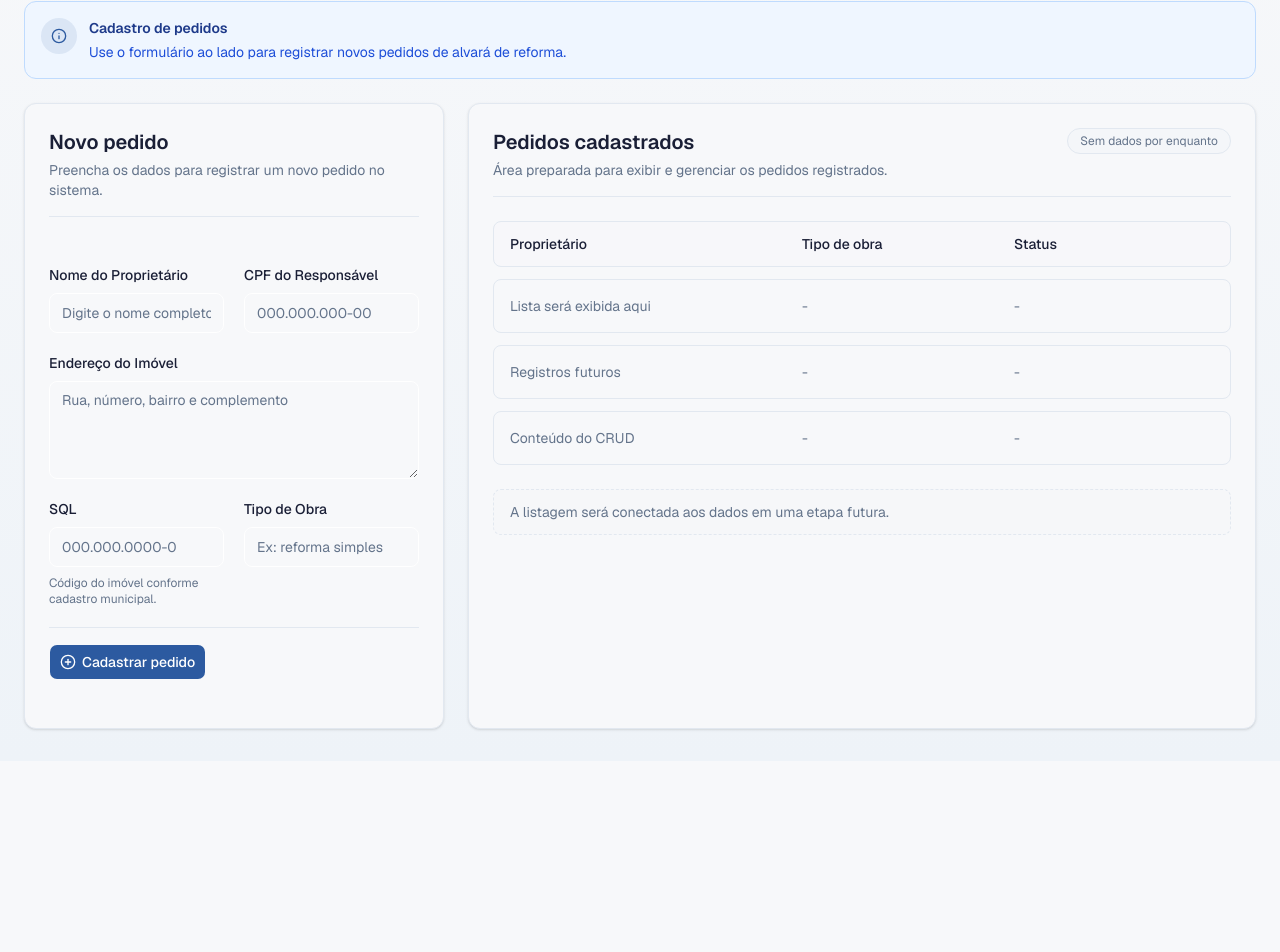
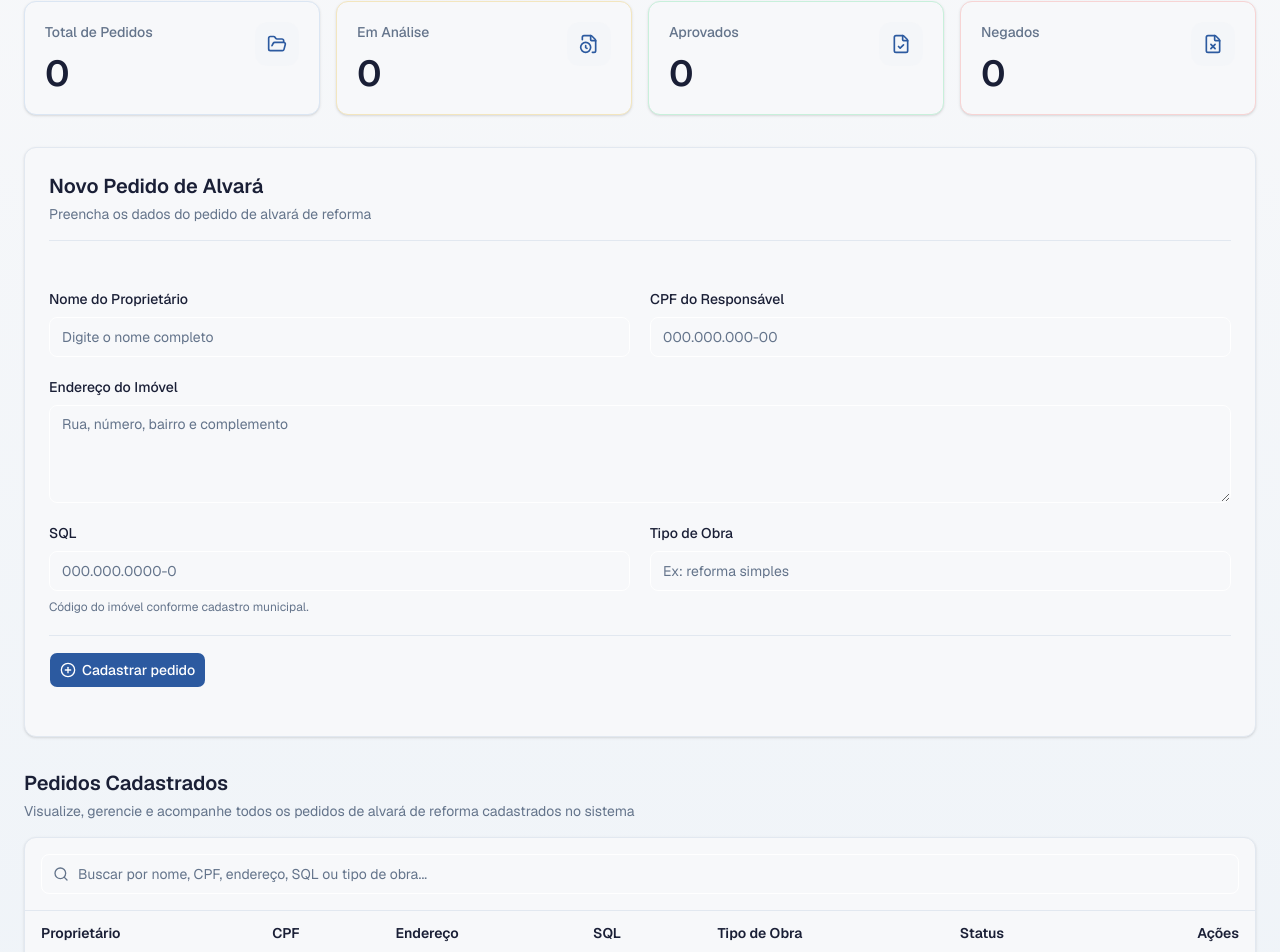
Before and after one commit to Breqsz/teste-tecnico, a Next.js app: page / in a window 1280 px wide. Shown: the part 124-1076 px from the top of the page. Before the commit the page ends 885 px from the top, so only its background shows below. Built offline with nearby package versions, Linux system fonts and the light colour scheme.

Commit message:
Formulario fix

```diff
--- a/app/page.tsx
+++ b/app/page.tsx
@@ -1,5 +1,40 @@
+import { Input } from "@/components/ui/input"
 import { RequestForm } from "@/components/request-form"
-import { Building2, Info } from "lucide-react"
+import {
+  Building2,
+  FileCheck,
+  FileClock,
+  FileX,
+  FolderOpen,
+  Search,
+} from "lucide-react"
+
+const stats = [
+  {
+    title: "Total de Pedidos",
+    value: 0,
+    icon: FolderOpen,
+    className: "border-[#dbe6f3]",
+  },
+  {
+    title: "Em Análise",
+    value: 0,
+    icon: FileClock,
+    className: "border-[#f3e6bf] bg-[#fffaf0]",
+  },
+  {
+    title: "Aprovados",
+    value: 0,
+    icon: FileCheck,
+    className: "border-[#c8f0db] bg-[#f5fdf8]",
+  },
+  {
+    title: "Negados",
+    value: 0,
+    icon: FileX,
+    className: "border-[#f7d4d4] bg-[#fff8f8]",
+  },
+]
 
 export default function Page() {
   return (
@@ -21,83 +56,102 @@ export default function Page() {
       </header>
 
       <main className="mx-auto max-w-7xl px-6 py-8">
-        <div className="mb-6 rounded-xl border border-[#bfdbfe] bg-[#eff6ff] p-4">
-          <div className="flex gap-3">
-            <div className="flex size-9 shrink-0 items-center justify-center rounded-full bg-primary/10">
-              <Info className="size-4 text-primary" />
+        <section className="mb-8 grid gap-4 md:grid-cols-2 xl:grid-cols-4">
+          {stats.map((stat) => {
+            const Icon = stat.icon
+
+            return (
+              <div
+                key={stat.title}
+                className={`rounded-xl border bg-background p-5 shadow-sm ${stat.className}`}
+              >
+                <div className="flex items-start justify-between gap-4">
+                  <div>
+                    <p className="text-sm font-medium text-muted-foreground">
+                      {stat.title}
+                    </p>
+                    <p className="mt-3 text-4xl font-semibold tracking-tight">
+                      {stat.value}
+                    </p>
                   </div>
-            <div>
-              <h2 className="text-sm font-semibold text-[#1e3a8a]">
-                Cadastro de pedidos
-              </h2>
-              <p className="mt-1 text-sm text-[#1d4ed8]">
-                Use o formulário ao lado para registrar novos pedidos de alvará
-                de reforma.
-              </p>
+                  <div className="flex size-11 items-center justify-center rounded-xl bg-muted/60 text-primary">
+                    <Icon className="size-5" />
                   </div>
                 </div>
               </div>
+            )
+          })}
+        </section>
 
-        <section className="grid gap-6 lg:grid-cols-[420px_minmax(0,1fr)]">
-          <div className="rounded-xl border bg-background p-6 shadow-sm">
+        <section className="rounded-xl border bg-background p-6 shadow-sm">
           <div className="mb-6 border-b pb-4">
-              <h2 className="text-xl font-semibold">Novo pedido</h2>
+            <h2>Novo Pedido de Alvará</h2>
             <p className="mt-1 text-sm text-muted-foreground">
-                Preencha os dados para registrar um novo pedido no sistema.
+              Preencha os dados do pedido de alvará de reforma
             </p>
           </div>
 
           <RequestForm />
-          </div>
+        </section>
 
-          <div className="rounded-xl border bg-background p-6 shadow-sm">
-            <div className="flex items-start justify-between gap-4 border-b pb-4">
-              <div>
-                <h2 className="text-xl font-semibold">Pedidos cadastrados</h2>
+        <section className="mt-8">
+          <div className="mb-4">
+            <h2>Pedidos Cadastrados</h2>
             <p className="mt-1 text-sm text-muted-foreground">
-                  Área preparada para exibir e gerenciar os pedidos registrados.
+              Visualize, gerencie e acompanhe todos os pedidos de alvará de
+              reforma cadastrados no sistema
             </p>
           </div>
 
-              <div className="rounded-full border bg-muted px-3 py-1 text-xs text-muted-foreground">
-                Sem dados por enquanto
+          <div className="overflow-hidden rounded-xl border bg-background shadow-sm">
+            <div className="border-b p-4">
+              <div className="relative">
+                <Search className="pointer-events-none absolute top-1/2 left-3 size-4 -translate-y-1/2 text-muted-foreground" />
+                <Input
+                  readOnly
+                  className="pl-9"
+                  placeholder="Buscar por nome, CPF, endereço, SQL ou tipo de obra..."
+                />
               </div>
             </div>
 
-            <div className="space-y-3 py-6">
-              <div className="grid grid-cols-[1.4fr_1fr_1fr] gap-3 rounded-lg border bg-muted/40 px-4 py-3 text-sm font-medium">
-                <span>Proprietário</span>
-                <span>Tipo de obra</span>
-                <span>Status</span>
-              </div>
-
-              <div className="grid grid-cols-[1.4fr_1fr_1fr] gap-3 rounded-lg border px-4 py-4 text-sm text-muted-foreground">
-                <span>Lista será exibida aqui</span>
-                <span>-</span>
-                <span>-</span>
-              </div>
-
-              <div className="grid grid-cols-[1.4fr_1fr_1fr] gap-3 rounded-lg border px-4 py-4 text-sm text-muted-foreground">
-                <span>Registros futuros</span>
-                <span>-</span>
-                <span>-</span>
-              </div>
-
-              <div className="grid grid-cols-[1.4fr_1fr_1fr] gap-3 rounded-lg border px-4 py-4 text-sm text-muted-foreground">
-                <span>Conteúdo do CRUD</span>
-                <span>-</span>
-                <span>-</span>
-              </div>
-            </div>
-
-            <div className="rounded-lg border border-dashed bg-muted/30 px-4 py-3">
-              <p className="text-sm text-muted-foreground">
-                A listagem será conectada aos dados em uma etapa futura.
-              </p>
+            <div className="overflow-x-auto">
+              <table className="w-full min-w-[920px] border-collapse text-sm">
+                <thead>
+                  <tr className="border-b bg-muted/20 text-left">
+                    <th className="px-4 py-3 font-semibold">Proprietário</th>
+                    <th className="px-4 py-3 font-semibold">CPF</th>
+                    <th className="px-4 py-3 font-semibold">Endereço</th>
+                    <th className="px-4 py-3 font-semibold">SQL</th>
+                    <th className="px-4 py-3 font-semibold">Tipo de Obra</th>
+                    <th className="px-4 py-3 font-semibold">Status</th>
+                    <th className="px-4 py-3 text-right font-semibold">
+                      Ações
+                    </th>
+                  </tr>
+                </thead>
+                <tbody>
+                  <tr>
+                    <td
+                      colSpan={7}
+                      className="px-4 py-8 text-center text-sm text-muted-foreground"
+                    >
+                      Os pedidos cadastrados aparecerão aqui na próxima etapa.
+                    </td>
+                  </tr>
+                </tbody>
+              </table>
             </div>
           </div>
         </section>
       </main>
+
+      <footer className="mt-12 border-t bg-background">
+        <div className="mx-auto flex max-w-7xl flex-col gap-2 px-6 py-6 text-sm text-muted-foreground sm:flex-row sm:items-center sm:justify-between">
+          <p>© 2026 Prefeitura Municipal de São Paulo - SMUL</p>
+          <p>Sistema de Gestão de Alvarás v1.0.0</p>
+        </div>
+      </footer>
     </div>
   )
 }
```
Lines whose indentation alone changed are shown as unchanged.
